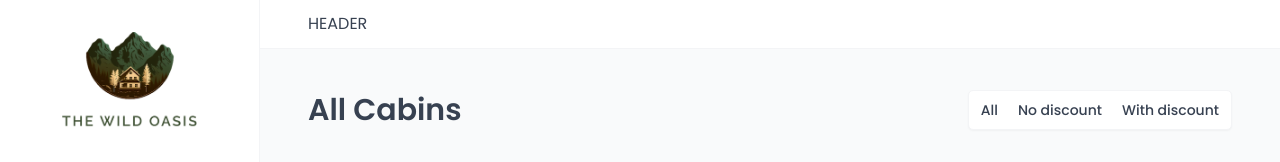
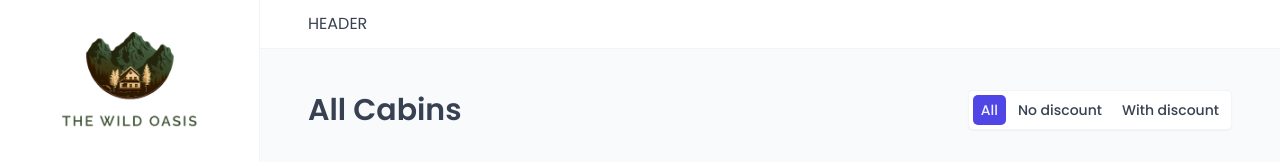
Before and after one commit to soheilrabiee/the-wild-oasis, a React (Vite) app: page /cabins in a window 1280 px wide. Shown: the top 162 px of the page. Built offline with nearby package versions, Linux system fonts and the light colour scheme; no server answers; the database is empty; a web font is replaced by a local one.

Commit message:
Complete filter component and use url query

```diff
--- a/src/features/cabins/CabinTable.tsx
+++ b/src/features/cabins/CabinTable.tsx
@@ -4,11 +4,25 @@
 import { useCabins } from "./useCabins";
 import Table from "../../ui/Table";
 import Menus from "../../ui/Menus";
+import { useSearchParams } from "react-router";
 
 function CabinTable(): JSX.Element {
-    const { isPending, cabins, error } = useCabins();
+    const { isPending, cabins } = useCabins();
+    const [searchParams] = useSearchParams();
 
     if (isPending) return <Spinner />;
+
+    // When we go to the page for the first time we get null that's why we set it to "all" by default
+    const filterValue = searchParams.get("discount") || "all";
+
+    let filteredCabins: typeof cabins;
+    if (filterValue === "all") filteredCabins = cabins;
+    if (filterValue === "no-discount")
+        filteredCabins = cabins?.filter((cabin) => cabin.discount === 0);
+    if (filterValue === "with-discount")
+        filteredCabins = cabins?.filter(
+            (cabin) => cabin.discount && cabin.discount > 0
+        );
 
     return (
         <Menus>
@@ -23,7 +37,8 @@
                 </Table.Header>
 
                 <Table.Body
-                    data={cabins}
+                    // data={cabins}
+                    data={filteredCabins}
                     render={(cabin) => (
                         <CabinRow cabin={cabin} key={cabin?.id} />
                     )}
--- a/src/features/cabins/CabinTableOperations.tsx
+++ b/src/features/cabins/CabinTableOperations.tsx
@@ -4,7 +4,23 @@
 function CabinTableOperations() {
     return (
         <TableOperations>
-            <Filter />
+            <Filter
+                filterField="discount"
+                options={[
+                    {
+                        value: "all",
+                        label: "All",
+                    },
+                    {
+                        value: "no-discount",
+                        label: "No discount",
+                    },
+                    {
+                        value: "with-discount",
+                        label: "With discount",
+                    },
+                ]}
+            />
         </TableOperations>
     );
 }
--- a/src/ui/Filter.tsx
+++ b/src/ui/Filter.tsx
@@ -39,23 +39,31 @@
     }
 `;
 
-function Filter() {
+type FilterProps = {
+    filterField: string;
+    options: { value: string; label: string }[];
+};
+
+function Filter({ filterField, options }: FilterProps) {
     const [searchParams, setSearchParams] = useSearchParams();
+    const currentFilter = searchParams.get(filterField) || options.at(0)?.value;
 
     function handleClick(value: string) {
-        searchParams.set("discount", value);
+        searchParams.set(filterField, value);
         setSearchParams(searchParams);
     }
 
     return (
         <StyledFilter>
-            <FilterButton onClick={() => handleClick("all")}>All</FilterButton>
-            <FilterButton onClick={() => handleClick("no-discount")}>
-                No discount
-            </FilterButton>
-            <FilterButton onClick={() => handleClick("with-discount")}>
-                With discount
-            </FilterButton>
+            {options.map((option) => (
+                <FilterButton
+                    key={option.value}
+                    onClick={() => handleClick(option.value)}
+                    $active={option.value === currentFilter}
+                >
+                    {option.label}
+                </FilterButton>
+            ))}
         </StyledFilter>
     );
 }
```
